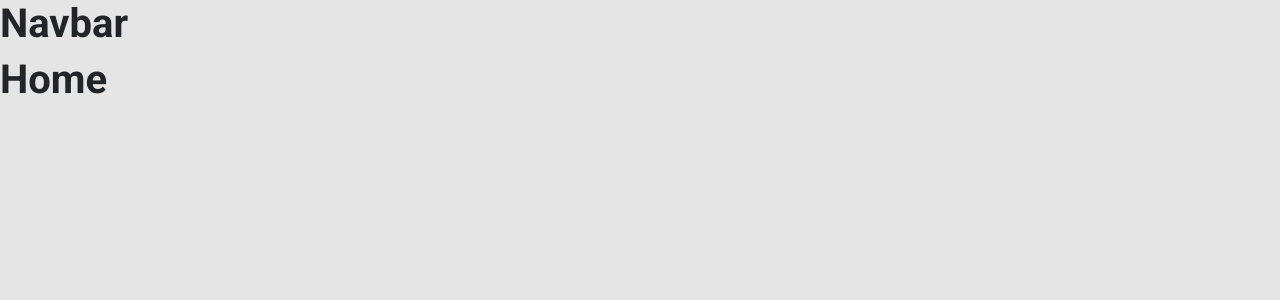
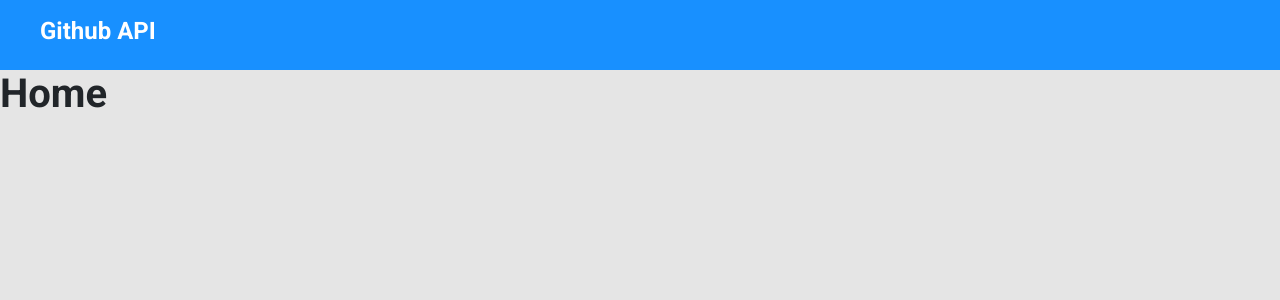
Before and after one commit to fa2c1/bootcamp-devsuperior-desafio-github-api, a React (Create React App) app: page / in a window 1280 px wide. Shown: the top 300 px of the page. Built offline with nearby package versions, Linux system fonts and the light colour scheme.

Commit message:
Navbar component

```diff
--- a/src/assets/styles/custom.scss
+++ b/src/assets/styles/custom.scss
@@ -1,5 +1,5 @@
 $theme-colors: (
-  'primary': #1890FF
+  'primary': #fff
 );
 
 $body-bg: #E5E5E5;
--- a/src/components/Navbar/index.tsx
+++ b/src/components/Navbar/index.tsx
@@ -1,8 +1,14 @@
+import { Link } from "react-router-dom";
+
+import './styles.css';
+
 function Navbar(){
-    return(
-        <div>
-            <h1>Navbar</h1>
-        </div>
+    return (
+        <nav className="navbar main-nav">
+            <Link to="/" className="nav-logo-text">
+                <h4 className="text-primary">Github API</h4>
+            </Link>
+        </nav>
     );
 }
 
--- /dev/null
+++ b/src/components/Navbar/styles.css
@@ -0,0 +1,9 @@
+.main-nav {
+    padding-left: 40px;
+    min-height: 70px;
+    background-color: #1890FF;
+}
+
+.text-primary h4{
+    color: #fff;
+}
```
